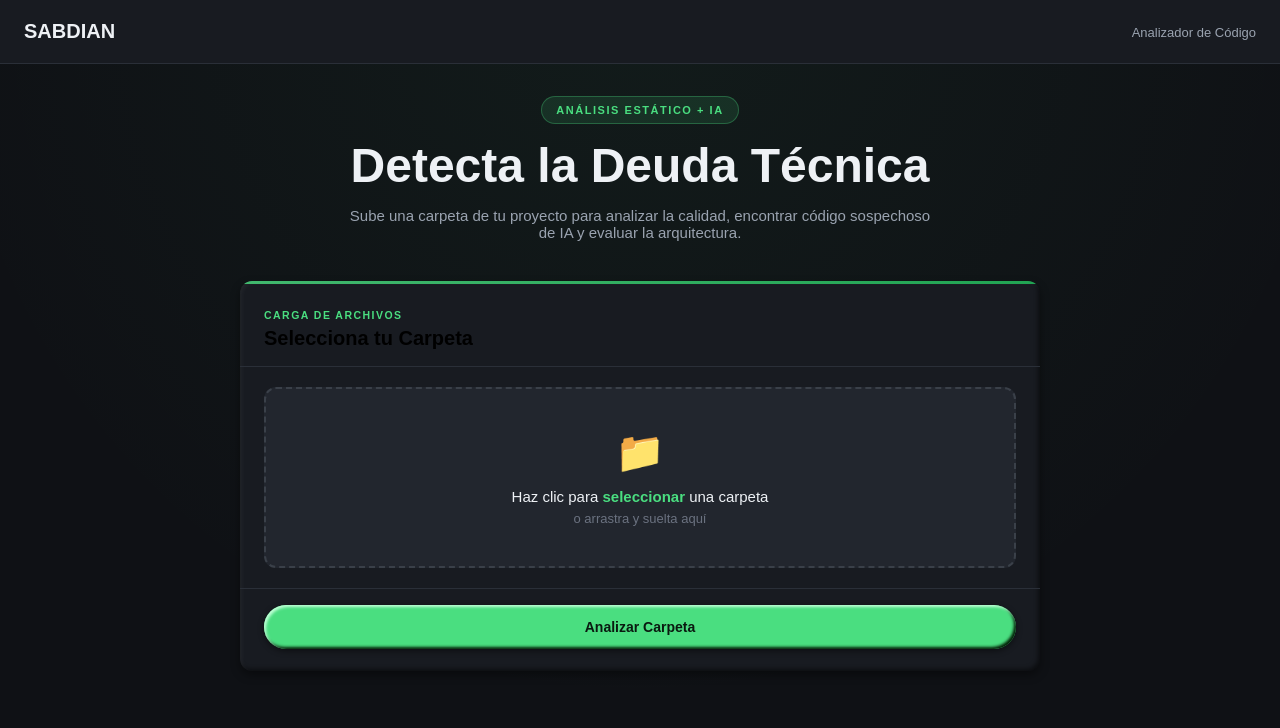
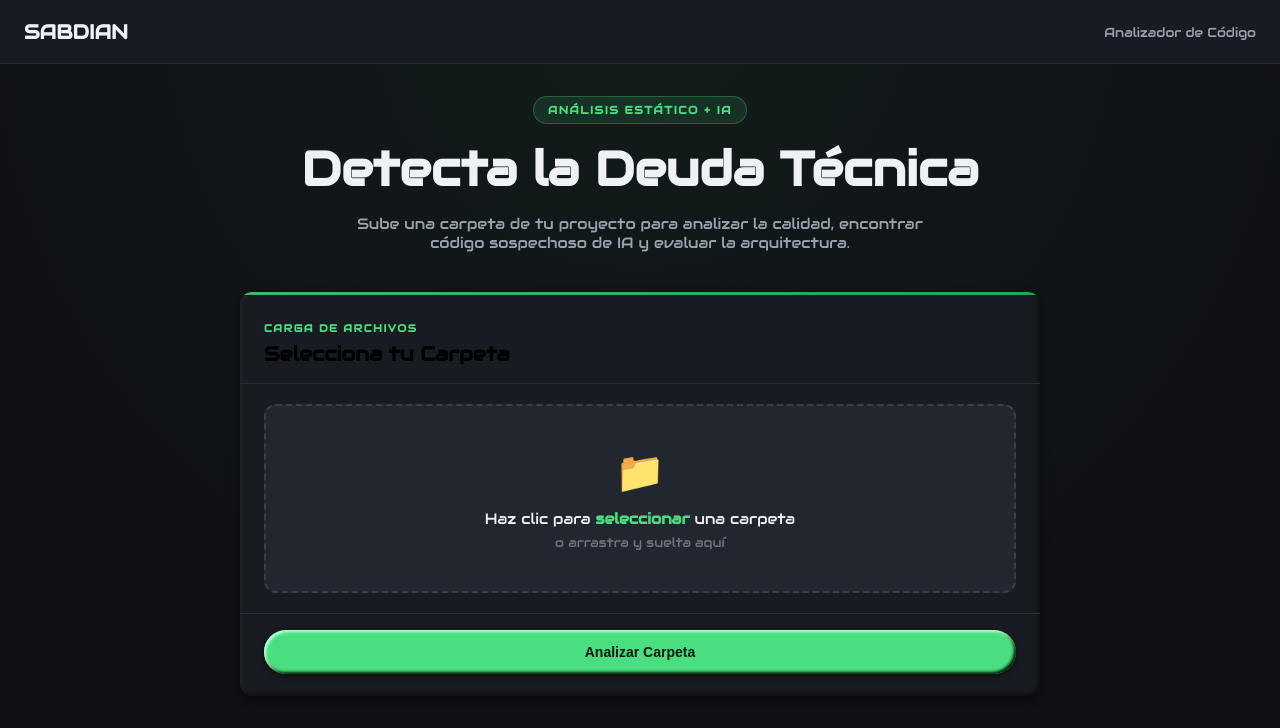
Before and after one commit to GunPark112c/SABDIAN, a plain HTML site: page static/index.html in a window 1280 px wide. Drawn offline with Linux system fonts and the light colour scheme.

Commit message:
index.html

```diff
--- a/static/index.html
+++ b/static/index.html
@@ -5,6 +5,11 @@
     <meta name="viewport" content="width=device-width, initial-scale=1.0">
     <title>SABDIAN - Analizador IA</title>
     <link rel="stylesheet" href="estilo.css">
+        <!-- Fuentes de Google -->
+    <link rel="preconnect" href="https://fonts.googleapis.com">
+    <link rel="preconnect" href="https://fonts.gstatic.com" crossorigin="">
+    <!-- Audiowide para títulos, Inter para texto, Fira Code para código -->
+    <link href="https://fonts.googleapis.com/css2?family=Audiowide&amp;family=Fira+Code:wght@400;600&amp;family=Inter:wght@400;600;800&amp;display=swap" rel="stylesheet">
 </head>
 <body>
     <!-- Fondo con textura -->
```
